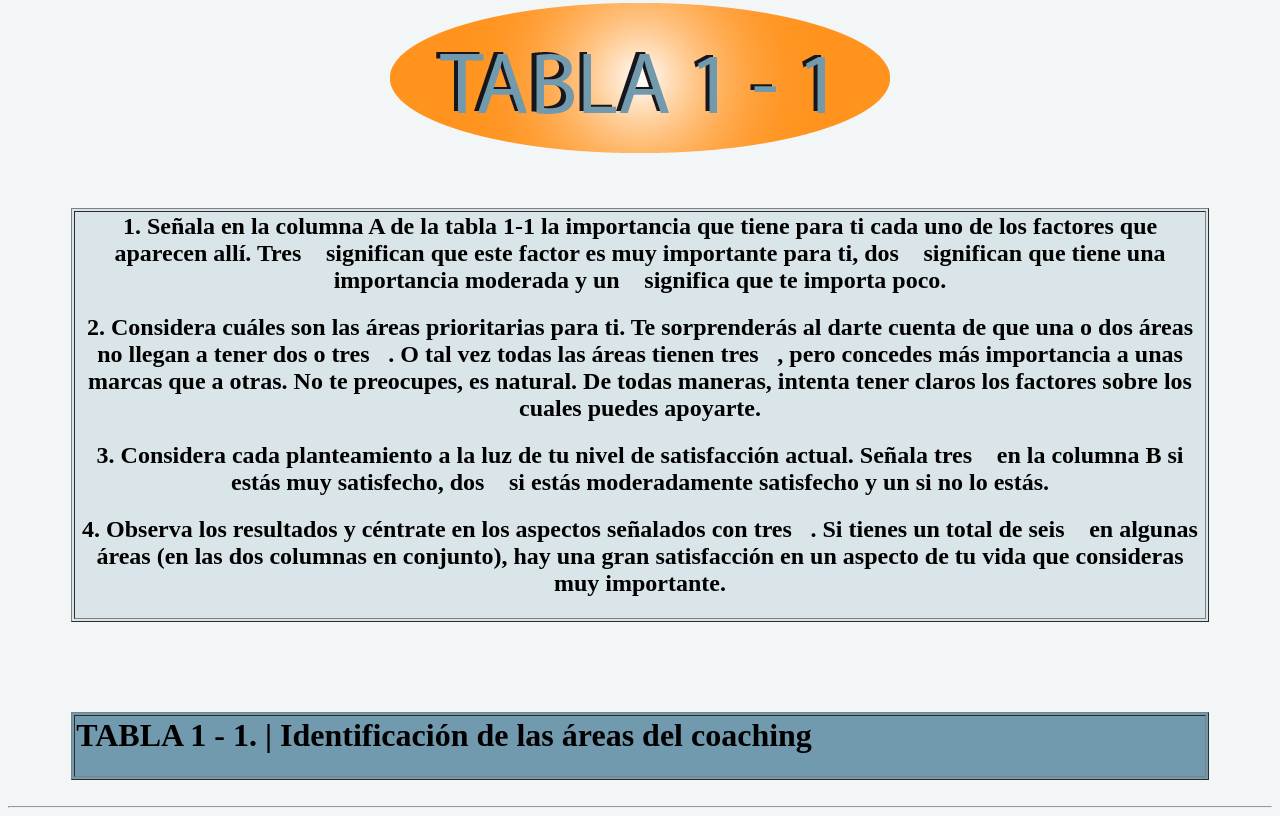
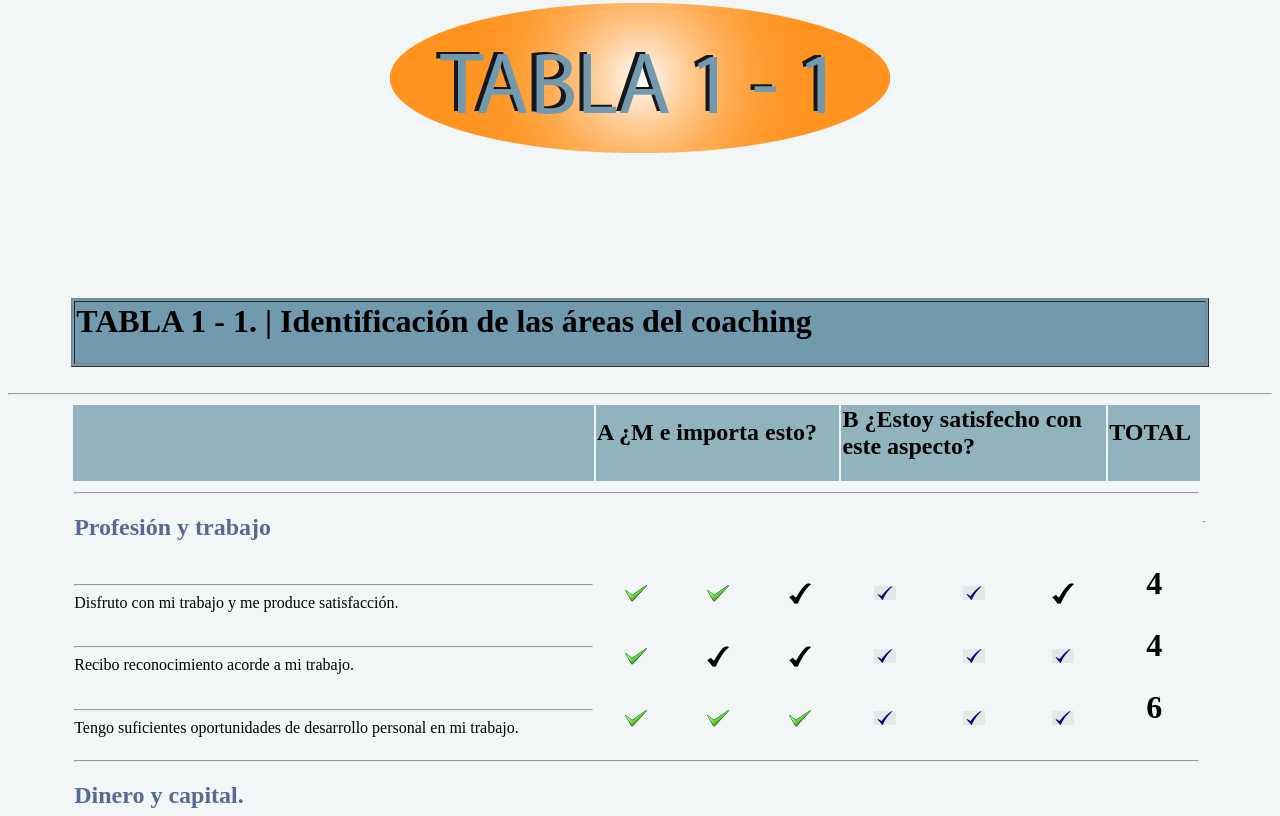
Before and after one commit to CesarTurca/Tarea-coaching, a plain HTML site: page index.html in a window 1280 px wide. Shown: the part 388-1204 px from the top of the page. Drawn offline with Linux system fonts and the light colour scheme.

Commit message:
Update index.html

```diff
--- a/index.html
+++ b/index.html
@@ -63,39 +63,6 @@
 <br>
 
 <center>
-
-<table border="1" width="90%" bgcolor="DAE5E9" >
-
-<tr>
-
-<td>
-<center>
-	<p><h2>1. Señala en la columna A de la tabla 1-1 la importancia que tiene para ti cada uno de
-los factores que aparecen allí. Tres significan que este factor es muy importante
-para ti, dos significan que tiene una importancia moderada y un significa que te
-importa poco.</h2></p>
-
-	<p><h2>2. Considera cuáles son las áreas prioritarias para ti. Te sorprenderás al darte cuenta
-de que una o dos áreas no llegan a tener dos o tres. O tal vez todas las áreas tienen
-tres, pero concedes más importancia a unas marcas que a otras. No te preocupes, es
-natural. De todas maneras, intenta tener claros los factores sobre los cuales puedes
-apoyarte.</h2></p>
-
-	<p><h2>3. Considera cada planteamiento a la luz de tu nivel de satisfacción actual. Señala tres
-en la columna B si estás muy satisfecho, dos si estás moderadamente satisfecho y
-un si no lo estás.</h2></p>
-
-	<p><h2>4. Observa los resultados y céntrate en los aspectos señalados con tres. Si tienes un
-total de seis en algunas áreas (en las dos columnas en conjunto), hay una gran
-satisfacción en un aspecto de tu vida que consideras muy importante.</h2></p>
-
-</center>
-</td>
-
-</tr>
-
-</table>
-</center>
 
 <br>
 <br>
```
